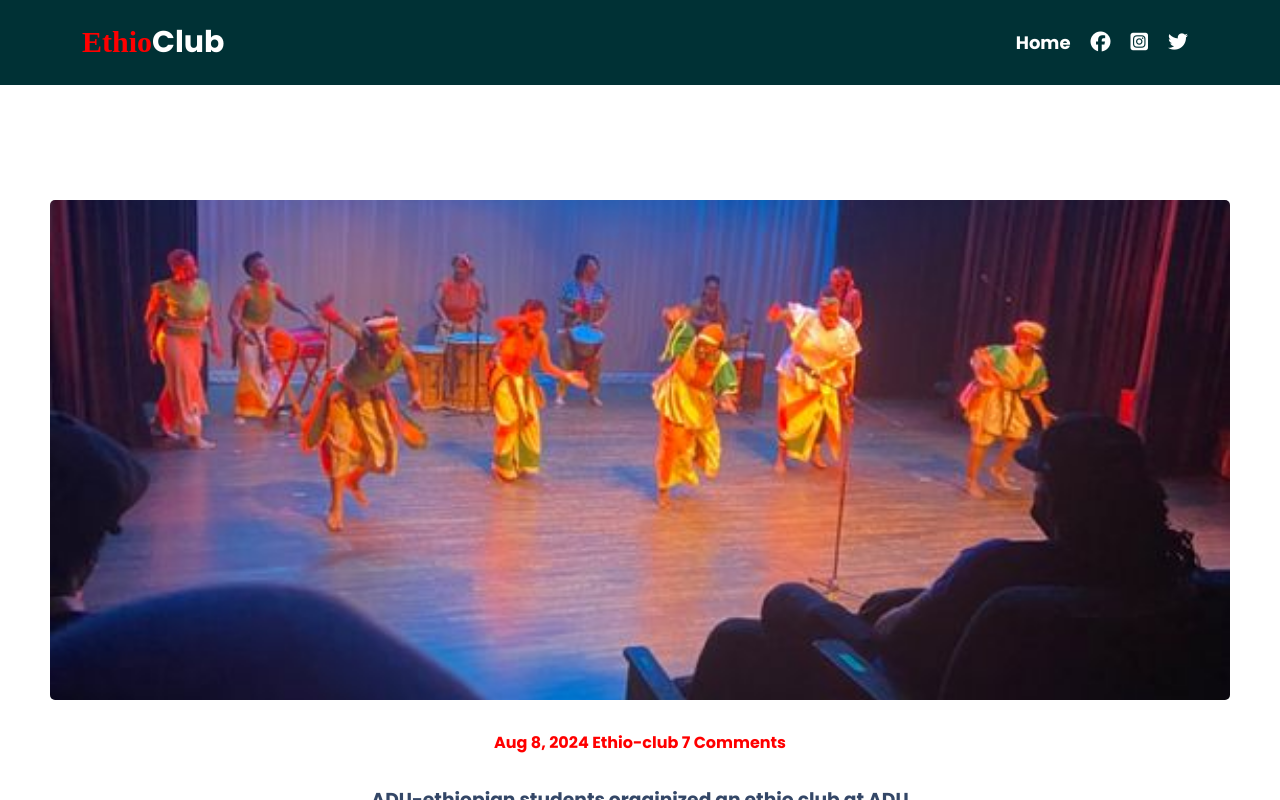
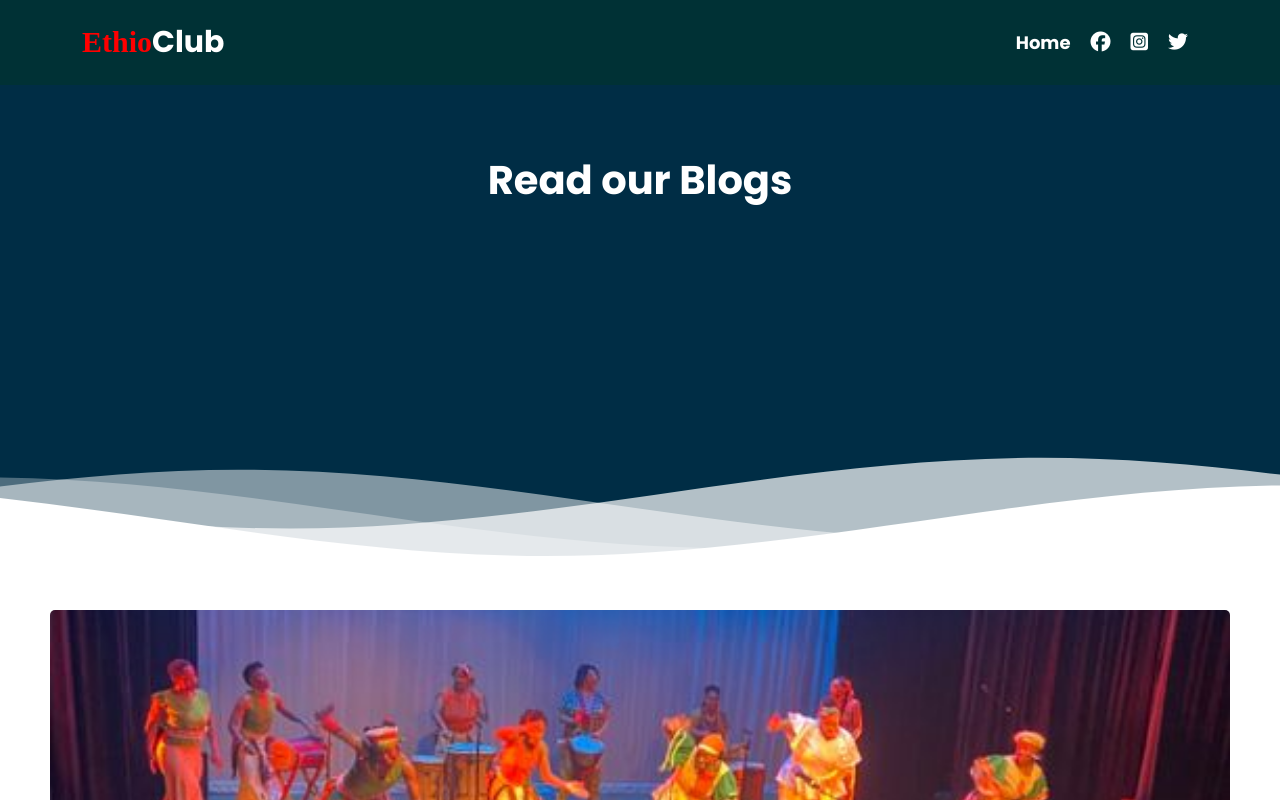
Before and after one commit to Indalu616/ethio-club, a React (Create React App) app: page /ethio-club/blogs in a window 1280 px wide. Shown: the top 800 px of the page. Built offline with nearby package versions, Linux system fonts and the light colour scheme; a web font is replaced by a local one.

Commit message:
final commit

```diff
--- a/src/Components/About/About.css
+++ b/src/Components/About/About.css
@@ -4,6 +4,7 @@
   flex-direction: column;
   padding-top: 40px;
   align-items: center;
+  /* background-color: #FDF3EA; */
   background-color: white;
 }
 .about h2 {
--- a/src/Components/BlogDetailPage/BlogDetailPage.css
+++ b/src/Components/BlogDetailPage/BlogDetailPage.css
@@ -1,10 +1,28 @@
 .blog-detail-page {
   width: 100%;
-  padding-top: 150px;
+
   /* background: url("../../images/blog-bg.jpeg");
   background-size: cover;
   background-position: center;
   background-repeat: no-repeat; */
+}
+.blog-detail-header {
+  background-color: #002d45;
+  width: 100%;
+  height: 70vh;
+  display: flex;
+  flex-direction: column;
+  align-items: center;
+  justify-content: space-between;
+  padding-top: 150px;
+}
+.blog-detail-header h2{
+  color: white;
+  font-size: 40px;
+
+}
+#wave {
+  width: 100%;
 }
 .blog-detail-container {
   width: 100%;
@@ -76,7 +94,7 @@
 }
 .comment-section .input-group input {
   width: 500px;
-  padding: 20px;
+  padding: 15px;
   border: none;
   outline: none;
   border-radius: 10px;
@@ -106,4 +124,8 @@
   .blog-detail-container {
     padding: 30px;
   }
+  .comment-section .input-group input {
+    width: 500px;
+    padding: 8px;
+  }
 }
--- a/src/Components/BlogDetailPage/BlogDetailPage.js
+++ b/src/Components/BlogDetailPage/BlogDetailPage.js
@@ -2,6 +2,7 @@ import React, { useEffect } from "react";
 import "./BlogDetailPage.css";
 import PrivateNav from "../PrivateNav/PrivateNav";
 import dance from "../../images/dance.jpg";
+import wave from "../../images/hero-wave-svg.svg";
 import AOS from "aos";
 function BlogDetailPage() {
   useEffect(() => {
@@ -11,6 +12,11 @@ function BlogDetailPage() {
     <>
       <PrivateNav />
       <div className="blog-detail-page">
+        <div className="blog-detail-header">
+          <h2>Read our Blogs</h2>
+          <img src={wave} id="wave"></img>
+        </div>
+
         <div className="blog-detail-container" data-aos="zoom-in">
           <img src={dance} alt="post-image"></img>
           <p className="release-date">Aug 8, 2024 Ethio-club 7 Comments</p>
--- a/src/Components/Blogs/Blogs.js
+++ b/src/Components/Blogs/Blogs.js
@@ -8,7 +8,7 @@ function Blogs() {
     AOS.init({ duration: 3000 });
   });
   return (
-    <div className="blogs" id="blogs" data-aos="fade-up">
+    <div className="blogs" id="blogs">
       <h2>Blog Posts</h2>
       <div className="blogs-container">
         {Posts?.map((item, index) => {
--- a/src/Components/Events/Events.css
+++ b/src/Components/Events/Events.css
@@ -60,7 +60,7 @@
   height: 30px;
   aspect-ratio: 3/2;
   object-fit: contain;
-  mix-blend-mode: color-burn;
+  /* mix-blend-mode: color-burn; */
 }
 .carousel .event-item h3 {
   font-size: 20px;
--- a/src/Components/Hero/Hero.css
+++ b/src/Components/Hero/Hero.css
@@ -8,6 +8,11 @@
   background-repeat: no-repeat;
   background-size: cover;
   background-position: center;
+  flex-direction: column;
+}
+#wave{
+  width: 100%;
+  height: 110px;
 }
 .hero .hero-container {
   width: 100%;
--- a/src/Components/Hero/Hero.js
+++ b/src/Components/Hero/Hero.js
@@ -3,6 +3,7 @@ import AOS from "aos";
 import "aos/dist/aos.css";
 import "./Hero.css";
 import place from "../../images/wollo.png";
+import wave from "../../images/hero-wave-svg.svg";
 function Hero() {
   useEffect(() => {
     AOS.init({
@@ -26,6 +27,7 @@ function Hero() {
           <img src={place} alt="place-in-ethiopia" data-aos="zoom-in"></img>
         </div>
       </div>
+      <img src={wave} id="wave"></img>
     </div>
   );
 }
```
Also changed, not shown: src/images/hero-wave-svg.svg (added).
